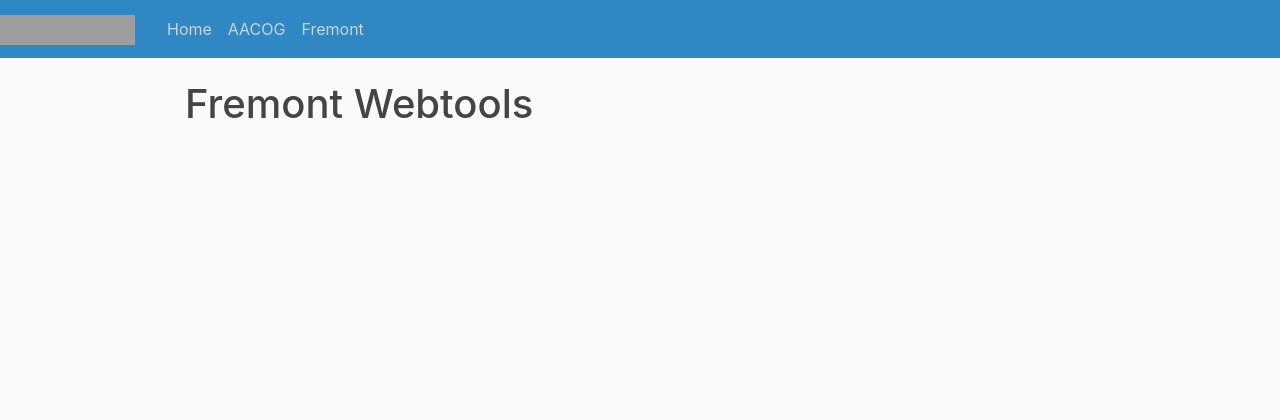
After one commit to elijahanderson/KHIT-Webtools, a Flask app: page /fremont in a window 1280 px wide. The commit adds this page. Shown: the top 420 px of the page. Run offline with Flask 2, Linux system fonts and the light colour scheme; some libraries are stand-ins or nearby versions; grey boxes are pictures that could not be loaded.

Commit message:
refactor-khit-webtools: Create blank Fremont endpoint

```diff
--- a/src/client/app.py
+++ b/src/client/app.py
@@ -3,10 +3,12 @@ from flask import Flask
 from client.views.home_page import home_page
 from client.views.aacog_views import aacog_blueprint
 from client.views.ability_to_pay_views import ability_to_pay_blueprint
+from client.views.fremont_views import fremont_blueprint
 
 """ Initializes the app. """
 app = Flask(__name__)
 app.register_blueprint(home_page)
 app.register_blueprint(aacog_blueprint)
 app.register_blueprint(ability_to_pay_blueprint)
+app.register_blueprint(fremont_blueprint)
 app.secret_key = "secret key"
--- /dev/null
+++ b/src/client/templates/fremont.html
@@ -0,0 +1,9 @@
+{% extends "layout.html" %}
+{% block content %}
+    <div class="main-header">
+        <h1>Fremont Webtools</h1>
+        {% for title, link in tools.items() %}
+        <a class="btn" href="{{ link }}">{{ title }}</a>
+        {% endfor %}
+    </div>
+{% endblock content %}
--- a/src/client/templates/layout.html
+++ b/src/client/templates/layout.html
@@ -30,6 +30,7 @@
                     <div class="navbar-nav mr-auto">
                         <a class="nav-item nav-link" href="/">Home</a>
                         <a class="nav-item nav-link" href="/aacog">AACOG</a>
+                        <a class="nav-item nav-link" href="/fremont">Fremont</a>
                     </div>
                     <!-- Navbar Right Side -->
                     <div class="navbar-nav">
--- a/src/client/views/aacog_views.py
+++ b/src/client/views/aacog_views.py
@@ -1,6 +1,7 @@
 from flask import Blueprint, render_template
 
 aacog_blueprint = Blueprint('aacog_views', __name__, template_folder='templates')
+
 
 @aacog_blueprint.route('/aacog')
 def aacog():
--- /dev/null
+++ b/src/client/views/fremont_views.py
@@ -0,0 +1,10 @@
+from flask import Blueprint, render_template
+
+fremont_blueprint = Blueprint('fremont_views', __name__, template_folder='templates')
+
+
+@fremont_blueprint.route('/fremont')
+def fremont():
+    """ REST endpoint for the Fremont Webtools. """
+    tools = {}
+    return render_template('fremont.html', title='Fremont Webtools', tools=tools)
```
